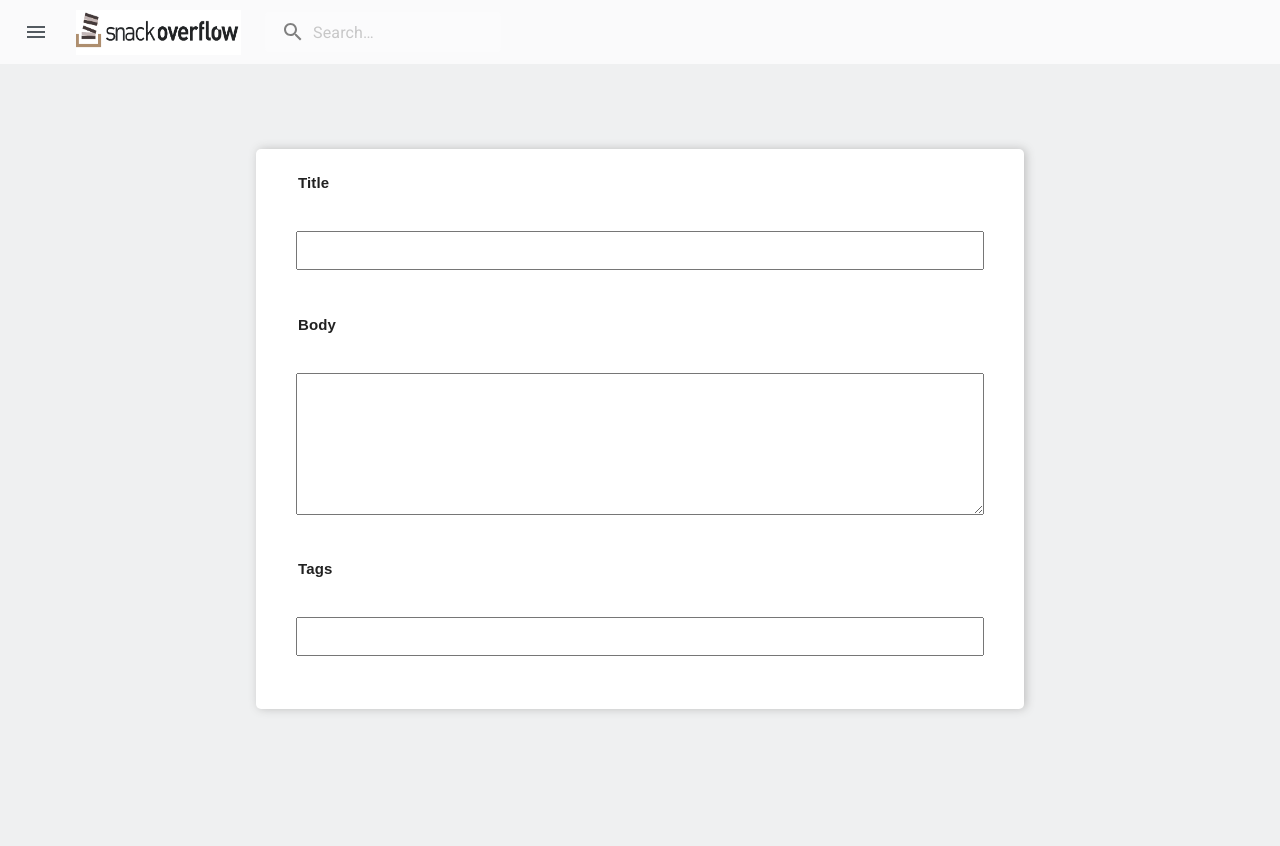
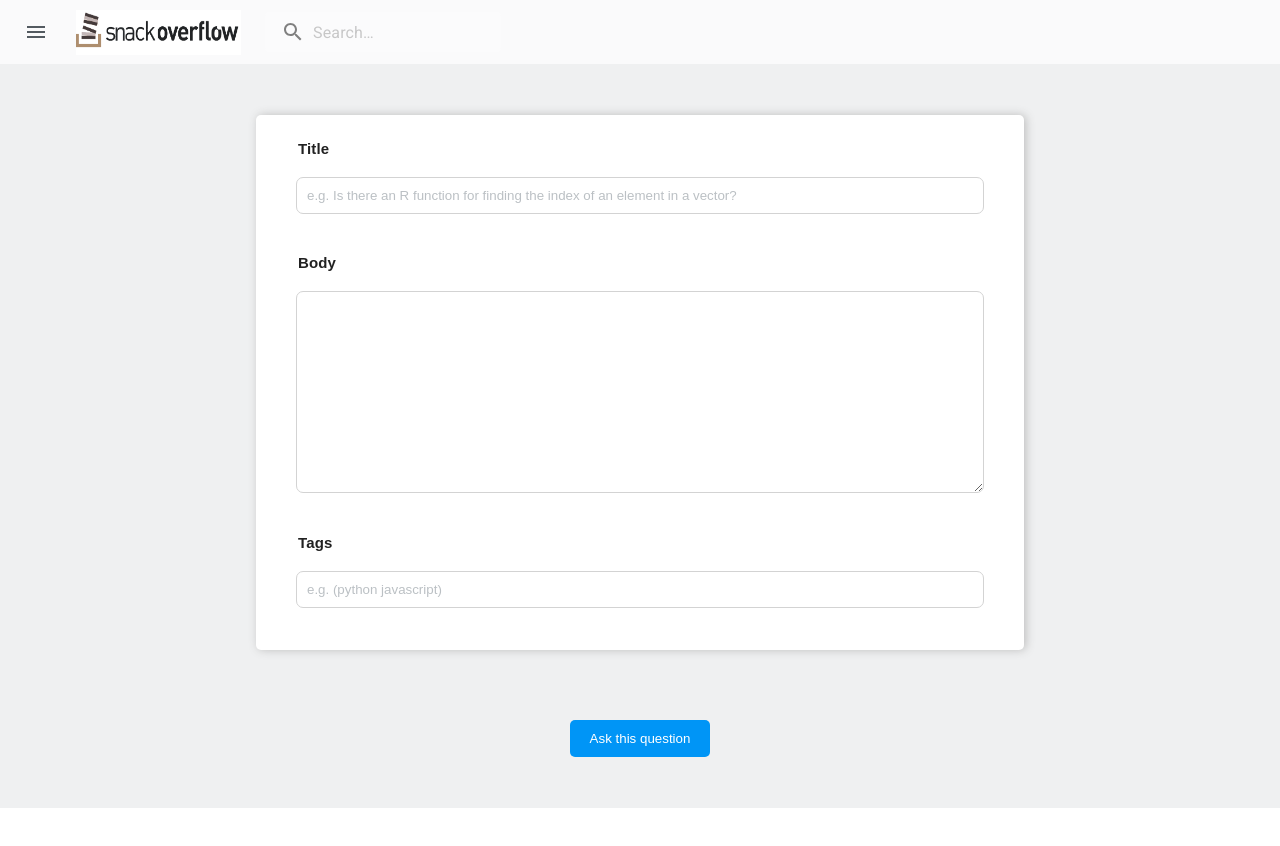
Before and after one commit to shaieleigh/stackOverFlow, a React (Create React App) app in the folder group_flask_starter/client/: page /questions/ask in a window 1280 px wide. Shown: the top 846 px of the page. After the commit the page ends 808 px from the top, so only its background shows below. Built offline with nearby package versions, Linux system fonts and the light colour scheme.

Commit message:
question form css

```diff
--- a/group_flask_starter/client/src/pages/QuestionForm.css
+++ b/group_flask_starter/client/src/pages/QuestionForm.css
@@ -1,15 +1,16 @@
 #form-container {
     background-color: #EFF0F1;
     width: 100vw;
-    height: 100vh;
+    height: 93vh;
     display: flex;
     align-items: center;
     justify-content: center;
+    flex-direction: column;
 }
 
 #question-form {
     width: 60%;
-    height: 70%;
+    height: 72%;
     background-color: white;
     border-radius: 5px;
     box-shadow: 2px 0px 10px rgb(190, 190, 190);
@@ -18,10 +19,26 @@
 
 .input-question-form {
     padding: 10px;
-    margin: 20px 40px;
+    margin: 0 40px 15px 40px;
+    border: 1.5px solid #d3d3d3;
+    border-radius: 7px;
 }
 
 .title-divs {
     margin-left: 40px;
     margin-top: 2%;
 }
+
+.question-form-button {
+    width: 11%;
+    height: 5%;
+    background-color: #0095f6;
+    border: none;
+    color: white;
+    border-radius: 5px;
+    margin-top: 0;
+}
+
+::placeholder {
+    color: #BBC0C4;
+}
--- a/group_flask_starter/client/src/pages/QuestionForm.js
+++ b/group_flask_starter/client/src/pages/QuestionForm.js
@@ -11,12 +11,13 @@ export class QuestionForm extends Component {
                 <div id='form-container'>
                     <form id='question-form'>
                         <label className='title-divs'>Title</label>
-                        <input className='input-question-form' />
+                        <input className='input-question-form' placeholder='e.g. Is there an R function for finding the index of an element in a vector?' />
                         <label className='title-divs'>Body</label>
-                        <textarea className='input-question-form' rows='8' />
+                        <textarea className='input-question-form' rows='12' />
                         <label className='title-divs'>Tags</label>
-                        <input className='input-question-form' />
+                        <input className='input-question-form' placeholder='e.g. (python javascript)' />
                     </form>
+                    <button type='submit' className='question-form-button'>Ask this question</button>
                 </div>
             </>
         )
```
